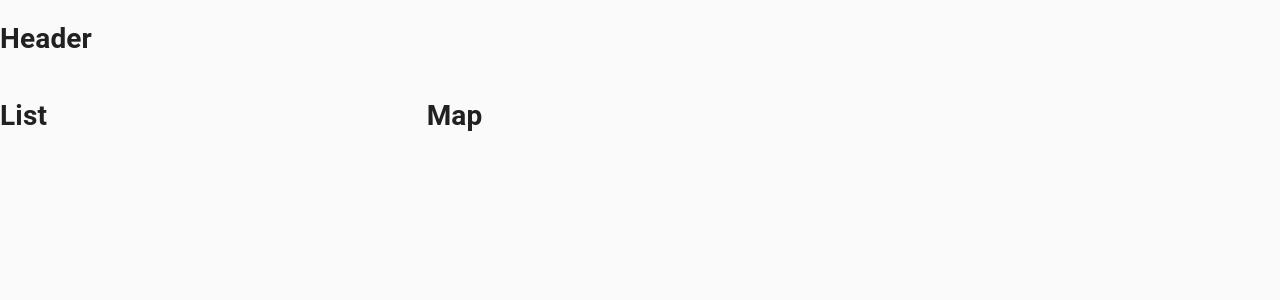
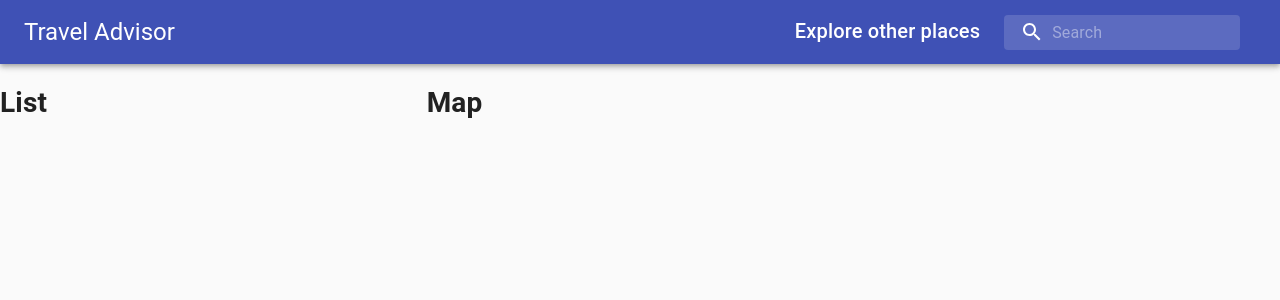
Before and after one commit to moetez96/travel_advisor, a React (Create React App) app: page / in a window 1280 px wide. Shown: the top 300 px of the page. Built offline with nearby package versions, Linux system fonts and the light colour scheme.

Commit message:
adding the Header

```diff
--- a/src/components/Header/Header.jsx
+++ b/src/components/Header/Header.jsx
@@ -1,8 +1,32 @@
 import React from 'react';
+import { Autocomplete } from '@react-google-maps/api';
+import { AppBar, Toolbar, Typography, InputBase, Box } from '@material-ui/core';
+import SearchIcon from '@material-ui/icons/Search';
+import useStyles from './styles'
 
 const Header = () => {
+    const classes = useStyles();
     return (
-        <h1>Header</h1>
+        <AppBar position="static">
+            <Toolbar className={classes.toolbar}>
+                <Typography variant="h5" classeName={classes.title}>
+                    Travel Advisor
+                </Typography>
+                <Box display="flex">
+                <Typography variant="h6" classeName={classes.title}>
+                    Explore other places
+                </Typography>
+                {/*<Autocomplete> */}
+                    <div className={classes.search}>
+                        <div className={classes.searchIcon}>
+                            <SearchIcon />
+                        </div>
+                        <InputBase placeholder="Search" classes={{ root: classes.inputRoot, input: classes.inputInput }}/>
+                    </div>
+                {/*</Autocomplete> */}
+                </Box>
+            </Toolbar>
+        </AppBar>
     )
 }
 
--- a/src/components/Header/styles.js
+++ b/src/components/Header/styles.js
@@ -0,0 +1,32 @@
+import { alpha, makeStyles } from '@material-ui/core/styles';
+
+export default makeStyles((theme) => ({
+  title: {
+    display: 'none',
+    [theme.breakpoints.up('sm')]: {
+      display: 'block',
+    },
+  },
+  search: {
+    position: 'relative',
+    borderRadius: theme.shape.borderRadius,
+    backgroundColor: alpha(theme.palette.common.white, 0.15),
+    '&:hover': { backgroundColor: alpha(theme.palette.common.white, 0.25) },
+    marginRight: theme.spacing(2),
+    marginLeft: 0,
+    width: '100%',
+    [theme.breakpoints.up('sm')]: { marginLeft: theme.spacing(3), width: 'auto' },
+  },
+  searchIcon: {
+    padding: theme.spacing(0, 2), height: '100%', position: 'absolute', pointerEvents: 'none', display: 'flex', alignItems: 'center', justifyContent: 'center',
+  },
+  inputRoot: {
+    color: 'inherit',
+  },
+  inputInput: {
+    padding: theme.spacing(1, 1, 1, 0), paddingLeft: `calc(1em + ${theme.spacing(4)}px)`, transition: theme.transitions.create('width'), width: '100%', [theme.breakpoints.up('md')]: { width: '20ch' },
+  },
+  toolbar: {
+    display: 'flex', justifyContent: 'space-between',
+  },
+}));
```
Also changed, not shown: src/components/List/styles.js (+22 -0 lines), src/components/Map/styles.js (+101 -0 lines), src/components/PlaceDetails/styles.js (+13 -0 lines).
